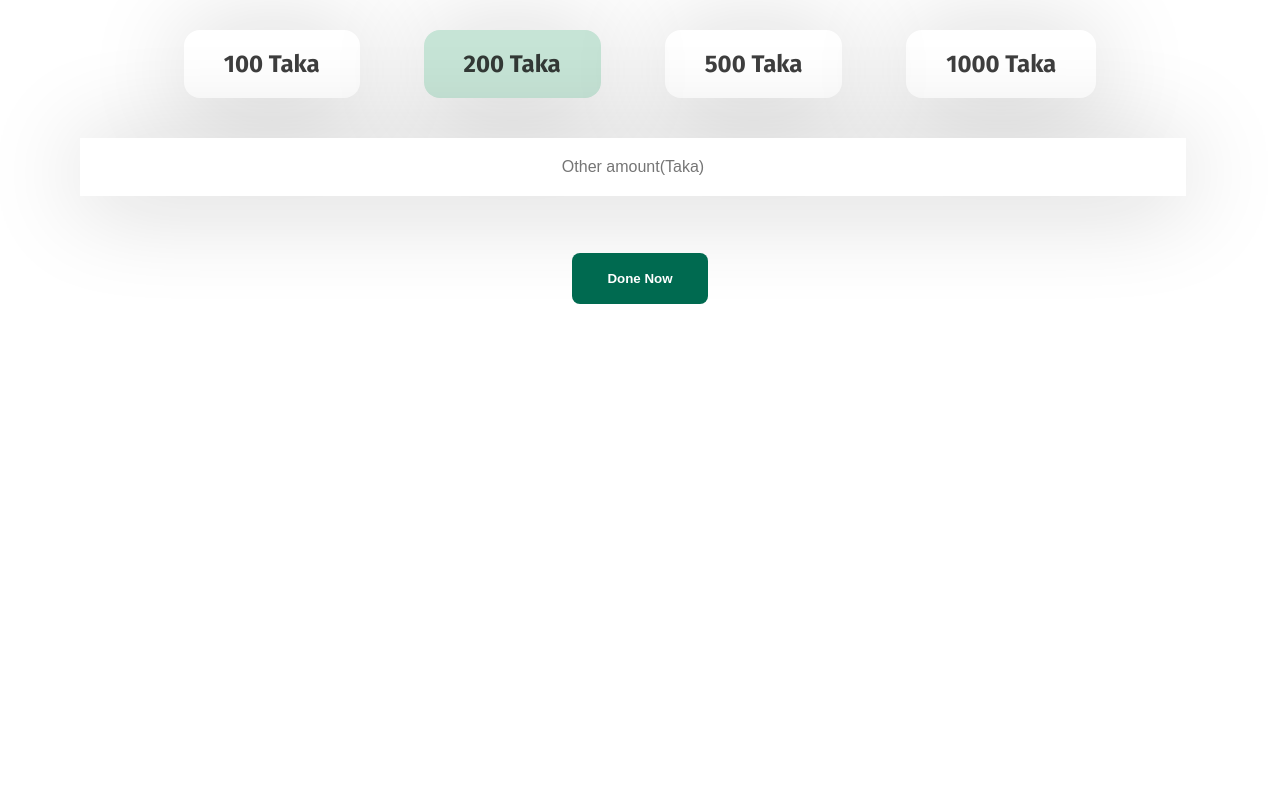
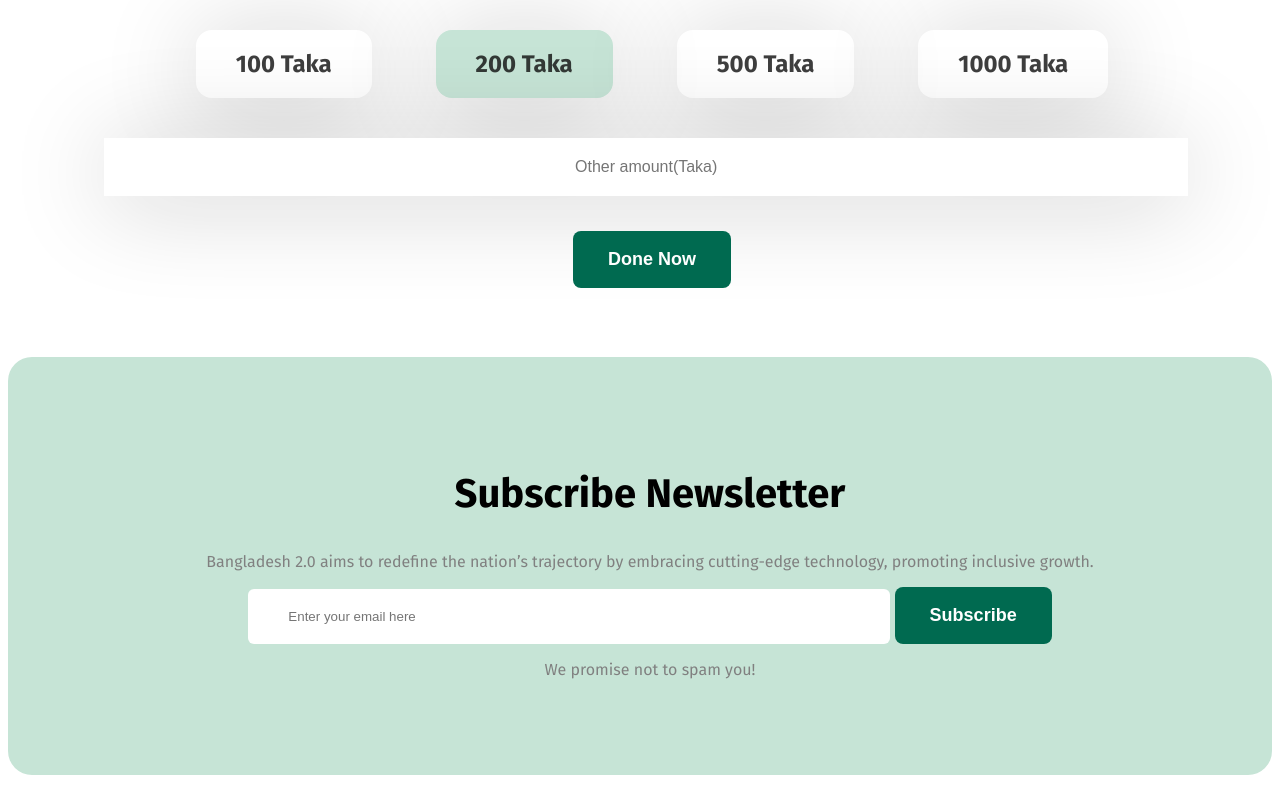
Before and after one commit to sidraturnur/Bangladesh-2.0-A1, a plain HTML site: page index.html in a window 1280 px wide. Shown: the part 2660-3467 px from the top of the page. Before the commit the page ends 3021 px from the top, so only its background shows below. Drawn offline with Linux system fonts and the light colour scheme.

Commit message:
challenge 3

```diff
--- a/index.html
+++ b/index.html
@@ -165,7 +165,17 @@
 
 
     </section>
+<section class="newsletter">
+    <div class="newsletter-content">
+    <h1 class="newsletter-title">Subscribe Newsletter</h1>
+    <p class="newsletter-desc">Bangladesh 2.0 aims to redefine the nation’s
+        trajectory by embracing cutting-edge technology, promoting inclusive growth.</p>
+    <input type="email" id="email" placeholder="Enter your email here">
+    <button class="btn-donate">Subscribe</button>
+    <p class="newsletter-desc" >We promise not to spam you!</p>
+</div>
 
+</section>
 
 
 
--- a/styles/styles.css
+++ b/styles/styles.css
@@ -6,6 +6,7 @@
   }
   main{
     max-width: 1280px;
+    margin: 0 auto;
   }
 .banner{
   display: flex;
@@ -154,7 +155,7 @@ margin-bottom: 0px;
     font-size: 14px;
   }
   .calltoaction{
-    margin: auto;
+    margin-left: 24px;
     padding: 32px;
   }
   .donate-title{
@@ -218,16 +219,18 @@ border: none;
  text-align: center;
  background-color: rgba(255, 255, 255, 1) ;
  box-shadow: 0px 6px 100px 0px rgba(14, 14, 14, 0.20) ;
- margin-bottom: 20px;
+ margin-bottom: 10px;
 }
 .btn-donate1{
   text-align: center;
-  padding: 17px 34px;
+  padding: 5px 34px;
+  margin-top: 5px;
 }
 
 .btn-donate{
   background-color: #006A50;
     font-weight: bold;
+    font-size: 18px ;
     color: white;
     border: none;
     padding: 18px 35px ;
@@ -268,3 +271,33 @@ button:hover{
   color: gray;
   margin-top: 0px;
 }
+.newsletter{
+  background-color: rgba(198, 228, 214, 1);
+  border-radius: 24px;
+
+ margin-bottom: 32px;
+ margin-top: 32px;
+
+
+}
+.newsletter-content{
+  margin-left: 20px;
+  padding: 80px 60px;
+  text-align: center;
+
+
+}
+.newsletter-title{
+  font-size: 40px;
+  font-weight: bold;
+}
+.newsletter-desc{
+  color: gray;
+  font-size: 16px;
+}
+#email{
+  padding: 20px 40px ;
+  width: 50%;
+  border-radius: 6px;
+  border: none;
+}
```
